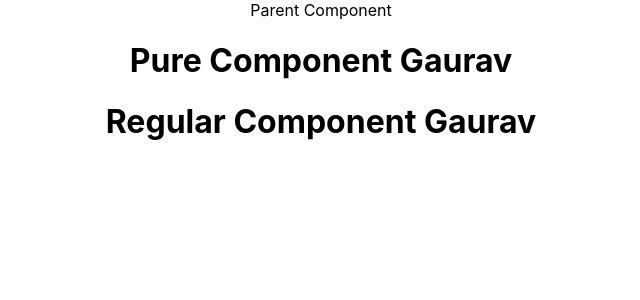
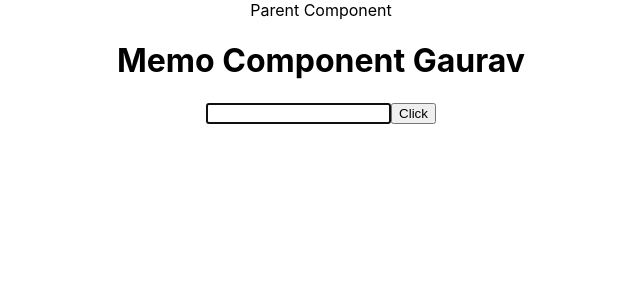
Before and after one commit to grvrjt/react-practice, a React (Create React App) app in the folder basics/: page / in a window 1280 px wide. Shown: the top 300 px of the page, without its empty margins (319-959 px from the left). Built offline with nearby package versions, Linux system fonts and the light colour scheme.

Commit message:
chore: ref demo

```diff
--- a/basics/src/App.js
+++ b/basics/src/App.js
@@ -11,6 +11,7 @@ import "./components/appStyles.css";
 import style from "./components/appStyles.module.css";
 import Form from "./components/Form";
 import ParentComp from "./components/ParentComp";
+import RefDemo from "./components/RefDemo";
 function App() {
   return (
     <div className="App">
@@ -27,6 +28,7 @@ function App() {
       {/* <Stylesheet /> */}
       {/* <Form /> */}
       <ParentComp></ParentComp>
+      <RefDemo />
     </div>
   );
 }
--- /dev/null
+++ b/basics/src/components/MemoComp.js
@@ -0,0 +1,12 @@
+import React from "react";
+
+function MemoComp(props) {
+  console.log("Memo component");
+  return (
+    <div>
+      <h1> Memo Component {props.name}</h1>
+    </div>
+  );
+}
+
+export default React.memo(MemoComp);
--- a/basics/src/components/ParentComp.js
+++ b/basics/src/components/ParentComp.js
@@ -1,4 +1,5 @@
 import React, { Component } from "react";
+import MemoComp from "./MemoComp";
 import PureComp from "./PureComp";
 import RegComp from "./RegComp";
 
@@ -20,12 +21,13 @@ export class ParentComp extends Component {
   }
 
   render() {
-      console.log("============Parent Component=============")
+    console.log("============Parent Component=============");
     return (
       <div>
         Parent Component
-        <PureComp name={this.state.name}></PureComp>
-        <RegComp name={this.state.name}></RegComp>
+        {/* <PureComp name={this.state.name}></PureComp>
+        <RegComp name={this.state.name}></RegComp> */}
+        <MemoComp name={this.state.name}></MemoComp>
       </div>
     );
   }
--- /dev/null
+++ b/basics/src/components/RefDemo.js
@@ -0,0 +1,26 @@
+import React, { Component } from 'react'
+
+ class RefDemo extends Component {
+     constructor(props) {
+         super(props)
+       this.inputRef = React.createRef();
+     }
+
+     componentDidMount(){
+         this.inputRef.current.focus();
+     }
+
+     clickhandler =()=>{
+         alert(this.inputRef.current.value)
+     }
+    render() {
+        return (
+            <div>
+                <input type ='text' ref = {this.inputRef}></input>
+                <button onClick={this.clickhandler}>Click</button>
+            </div>
+        )
+    }
+}
+
+export default RefDemo
```
